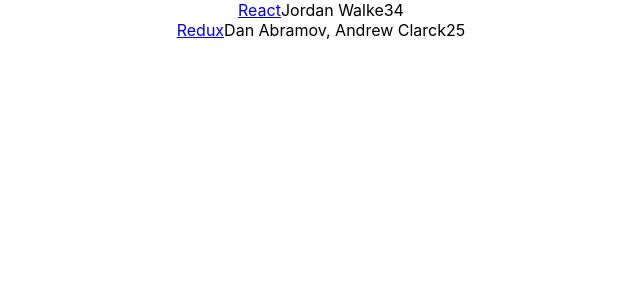
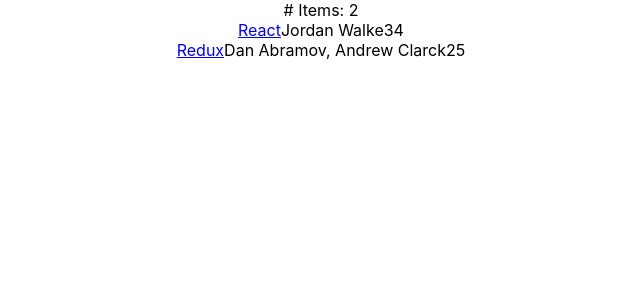
Before and after one commit to ramiro-sosa/hackernews, a React (Create React App) app: page / in a window 1280 px wide. Shown: the top 300 px of the page, without its empty margins (319-959 px from the left). Built offline with nearby package versions, Linux system fonts and the light colour scheme.

Commit message:
Part 2 - Basics in React: Internal Component State

```diff
--- a/src/App.js
+++ b/src/App.js
@@ -21,10 +21,20 @@
 ];
 
 class App extends Component {
+  constructor(props) {
+    super(props);
+
+    this.state = {
+      list: list,
+      num_items: list.length
+    };
+  }
+
   render() {
     return (
       <div className="App">
-        {list.map(item =>
+        <div># Items: {this.state.num_items}</div>
+        {this.state.list.map(item => (
           <div key={item.objectID}>
             <span>
               <a href={item.url}>{item.title}</a>
@@ -33,7 +43,7 @@
             <span>{item.num_comments}</span>
             <span>{item.points}</span>
           </div>
-        )}
+        ))}
       </div>
     );
   }
```
Lines whose indentation alone changed are shown as unchanged.
